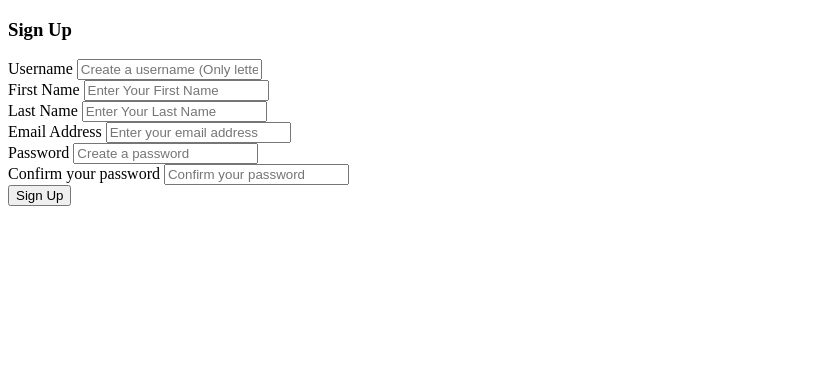
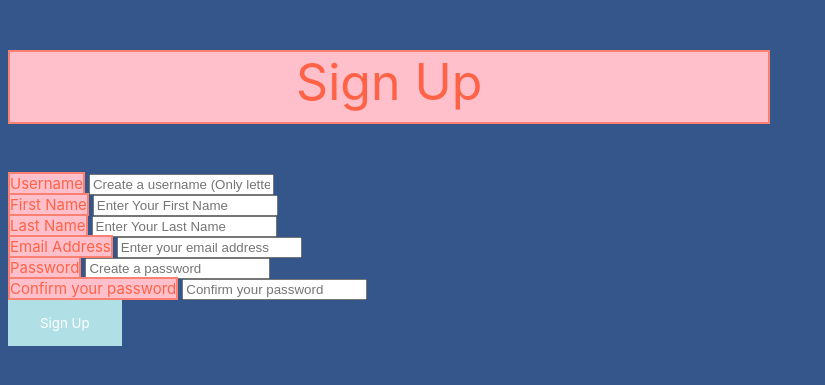
Before and after one commit to anhluunguyen3113/Boilermake_2022, a Django app: page /signup in a window 1280 px wide. Shown: the top 385 px of the page, without its empty margins (0-825 px from the left). Run offline with Django 4.2, Linux system fonts and the light colour scheme.

Commit message:
commit 7

```diff
--- a/Hackathon2022/templates/authentication/signup.html
+++ b/Hackathon2022/templates/authentication/signup.html
@@ -3,8 +3,55 @@
 <head>
     <meta charset="UTF-8">
     <title>Title</title>
+    <style>
+        h3{
+        color:Tomato;
+        background-color: pink;
+        border: 2px solid salmon;
+        font-family:-apple-system, BlinkMacSystemFont, 'Segoe UI', Roboto, Oxygen, Ubuntu, Cantarell, 'Open Sans', 'Helvetica Neue', sans-serif;
+        font-size:50px;
+        height: 70px;
+        width: 60%;
+        text-align: center;
+        font-weight:normal;
+        }
+
+        label {
+        cursor: pointer;
+        color: Tomato;
+        background-color: pink;
+        border: 2px solid salmon;
+        font-family:-apple-system, BlinkMacSystemFont, 'Segoe UI', Roboto, Oxygen, Ubuntu, Cantarell, 'Open Sans', 'Helvetica Neue', sans-serif;
+        font-size:15px;
+        font-weight:normal;
+        }
+
+        button{
+        transition-duration: 0.4s;
+        }
+
+        button:hover{
+        background-color:plum;
+        color:thistle;
+        border: 2px solid transparent;
+        }
+
+
+        button{
+        background-color: powderblue;
+        border:skyblue;
+        color:white;
+        font-family:-apple-system, BlinkMacSystemFont, 'Segoe UI', Roboto, Oxygen, Ubuntu, Cantarell, 'Open Sans', 'Helvetica Neue', sans-serif;
+        padding: 15px 32px;
+        text-align: center;
+        text-decoration:steelblue;
+        display: inline-table;
+        font: size 18px;
+        transition-duration: 0.4s;
+        }
+    </style>
 </head>
-<body>
+<body style="background-color:#34568B;">
     {% for message in messages %}
     <div class="alert alert-{{ message.tags }} alert-dismissible fade show" role="alert">
         <strong>Message:</strong> {{ message }}
--- a/Hackathon2022/templates/authentication/stats.html
+++ b/Hackathon2022/templates/authentication/stats.html
@@ -4,7 +4,7 @@
     <meta charset="UTF-8">
     <title>home3</title>
 </head>
-<body>
+<body style="background-color:#34568B;">
 
 
     <table>
```
Also changed, not shown: Hackathon2022/templates/authentication/signin.html (+43 -1 lines), Hackathon2022/db.sqlite3.
